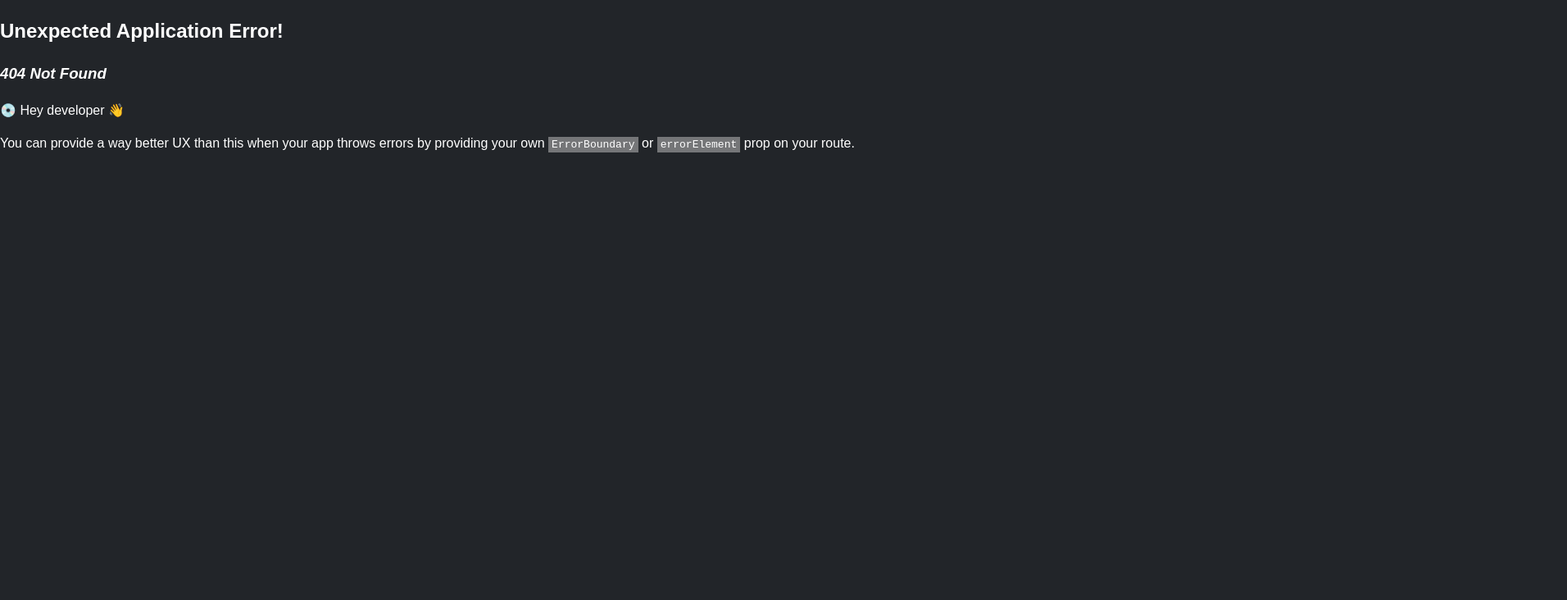
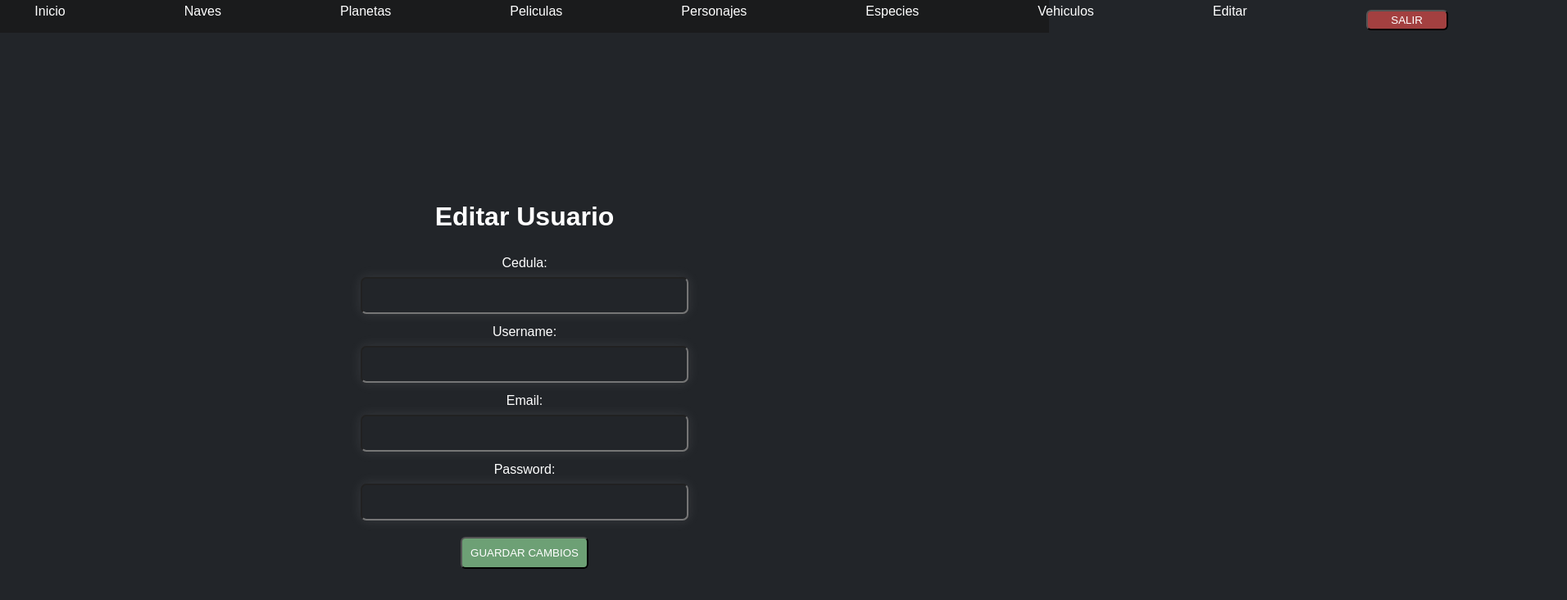
Before and after one commit to mauro2082/fronStar, a React (Vite) app: page /EditUser in a window 1280 px wide. Before the commit this address had no page. Shown: the top 732 px of the page at 82% size, 1912 px wide, since content can reach past the window. Built offline with nearby package versions, Linux system fonts and the light colour scheme.

Commit message:
se agrego editar usuario, solo permitiendo editarse a si mismo ç

```diff
--- a/src/auth/AuthProvider.tsx
+++ b/src/auth/AuthProvider.tsx
@@ -1,22 +1,35 @@
-import React, { createContext, useContext, useState } from "react";
+import React, { createContext, useContext, useState, ReactNode, Dispatch, SetStateAction } from "react";
 
 interface AuthContextProps {
   isAuthenticated: boolean;
-  setIsAuthenticated: React.Dispatch<React.SetStateAction<boolean>>;
+  setIsAuthenticated: Dispatch<SetStateAction<boolean>>;
+  userId: string | null;  // Agregado para almacenar el userId
+  setUserId: Dispatch<SetStateAction<string | null>>;  // Agregado para establecer el userId
+  logout: () => void;
 }
 
 const AuthContext = createContext<AuthContextProps | undefined>(undefined);
 
 interface AuthProviderProps {
-  children: React.ReactNode;
+  children: ReactNode;
 }
 
 export function AuthProvider({ children }: AuthProviderProps) {
   const [isAuthenticated, setIsAuthenticated] = useState(false);
+  const [userId, setUserId] = useState<string | null>(null);  // Estado para almacenar el userId
+
+  const logout = () => {
+    // Lógica para limpiar cualquier información relacionada con la sesión
+    setIsAuthenticated(false);
+    setUserId(null);
+  };
 
   const contextValue: AuthContextProps = {
     isAuthenticated,
     setIsAuthenticated,
+    userId,
+    setUserId,
+    logout,
   };
 
   return <AuthContext.Provider value={contextValue}>{children}</AuthContext.Provider>;
--- a/src/index.css
+++ b/src/index.css
@@ -76,7 +76,7 @@ nav {
   background-color: #1a1b1c;
   display: flex;
     justify-content: space-between; /* Alinea los elementos al principio y al final */
-    align-items: center; /* Centra verticalmente los elementos */
+
     padding: 2.3px; /* Agrega relleno según sea necesario */
 
 }
@@ -116,7 +116,7 @@ button:active {
 
 nav ul li:hover {
   background-color: #555555;
-
+  border-radius: 9%;
 }
 
 .img1 {
@@ -169,3 +169,12 @@ nav ul li:hover {
       margin: 0; /* Elimina el margen entre elementos en pantallas más pequeñas */
   }
 }
+
+.but1{
+  background-color: rgb(163, 64, 64);
+  padding: 3px;
+  border: 1;
+  /*min-width: 100px;*/
+  border-radius: 6px;
+  color: white;
+}
--- a/src/layout/layoutdashboard.tsx
+++ b/src/layout/layoutdashboard.tsx
@@ -1,11 +1,21 @@
-import React, { children } from 'react';
-import {Link} from "react-router-dom";
+import React from "react";
+import { Link, useNavigate } from "react-router-dom";
+import { useAuth } from "../auth/AuthProvider";
 
-interface DefaultLayaoutProps{
+interface DefaultLayoutProps {
   children: React.ReactNode;
 }
 
-export default function Layoutdashboard({children}:DefaultLayaoutProps){
+export default function Layoutdashboard({ children }: DefaultLayoutProps) {
+  const { logout } = useAuth();
+  const navigate = useNavigate();
+
+  const handleLogout = () => {
+    logout();
+    // Puedes redirigir a una página de inicio o hacer cualquier otra acción después de desloguear.
+    navigate("/"); // Redirigir a la página de inicio, ajusta según tus necesidades
+  };
+
   return (
     <>
       <header>
@@ -33,10 +43,10 @@ export default function Layoutdashboard({children}:DefaultLayaoutProps){
               <Link to="/Vehicle">Vehiculos</Link>
             </li>
             <li>
-                            <Link to="/Vehicle">Editar Usuario</Link>
+              <Link to="/EditUser">Editar</Link>
             </li>
             <li>
-                            <Link to="/Vehicle">Salir</Link>
+              <button onClick={handleLogout} className="but1">SALIR</button>
             </li>
           </ul>
         </nav>
--- a/src/main.tsx
+++ b/src/main.tsx
@@ -14,6 +14,7 @@ import Dashboard from './routes/dashboard.tsx';
 import Vehicle from './routes/routesdashboard/vehicle.tsx';
 import ProtectedRoute from './routes/protectedRoute.tsx';
 import { AuthProvider } from './auth/AuthProvider.tsx';
+import EditUser from './routes/routesdashboard/editUser.tsx';
 
 
 const router = createBrowserRouter([
@@ -61,8 +62,8 @@ const router = createBrowserRouter([
     element: <Vehicle />,
   },
   {
-    path: "/Vehicle",
-    element: <Vehicle />,
+    path: "/EditUser",
+    element: <EditUser />,
   }
 ])
 
--- a/src/routes/login.tsx
+++ b/src/routes/login.tsx
@@ -1,14 +1,14 @@
-import DefaultLayout from "../layout/defaultLayout";
 import React, { useState } from "react";
 import { useNavigate } from "react-router-dom";
 import { useAuth } from "../auth/AuthProvider";
 import { API_URL } from "../auth/constants";
 import { Navigate } from "react-router-dom";
+import DefaultLayout from "../layout/defaultLayout";
 
 export default function Login() {
   const [username, setUsername] = useState("");
   const [password, setPassword] = useState("");
-  const { setIsAuthenticated } = useAuth();
+  const { isAuthenticated, setIsAuthenticated, setUserId } = useAuth();
   const navigate = useNavigate();
 
   async function handleSubmit(e: React.FormEvent<HTMLFormElement>) {
@@ -29,21 +29,22 @@ export default function Login() {
       if (response.ok) {
         const data = await response.json();
         const accessToken = data.access_token;
+        const userId = data.userId;
 
-        if (accessToken) {
+        if (accessToken && userId) {
+          setIsAuthenticated(true);
+          setUserId(userId);
+
           console.log("Token de acceso:", accessToken);
-
-          // Establecer el estado de autenticación como true
-          setIsAuthenticated(true);
 
           setUsername("");
           setPassword("");
           alert("BIENVENIDO");
 
           // Redirigir al usuario a la página de Dashboard u otra página segura
-          navigate("/Dashboard");
+          navigate("/dashboard");
         } else {
-          console.log("Token de acceso no presente en la respuesta");
+          console.log("Token de acceso o ID no presente en la respuesta");
         }
       } else {
         console.log("Usuario Inválido");
@@ -54,11 +55,10 @@ export default function Login() {
     }
   }
 
-  if (useAuth().isAuthenticated) {
+  if (isAuthenticated) {
     return <Navigate to="/dashboard" />;
-  } else {
-    console.log("fallo");
   }
+
   return (
     <DefaultLayout>
       <form className="form" onSubmit={handleSubmit}>
@@ -66,13 +66,28 @@ export default function Login() {
           <div>
             <h1>INGRESO FAN S.W</h1>
             <label>Usuario:</label>
-                        <input type="text" id="username" name="username" required placeholder="Usuario" value={username} onChange={(e) => setUsername(e.target.value)} />
+            <input
+              type="text"
+              id="username"
+              name="username"
+              required
+              placeholder="Usuario"
+              value={username}
+              onChange={(e) => setUsername(e.target.value)}
+            />
           </div>
           <div>
-                        <label >Contraseña:</label>
-                        <input type="password" id="password" name="password" required placeholder="Password" value={password} onChange={(e) => setPassword(e.target.value)} />
+            <label>Contraseña:</label>
+            <input
+              type="password"
+              id="password"
+              name="password"
+              required
+              placeholder="Password"
+              value={password}
+              onChange={(e) => setPassword(e.target.value)}
+            />
           </div>
-
           <button type="submit">INGRESAR</button>
         </div>
       </form>
--- a/src/routes/routesdashboard/editUser.tsx
+++ b/src/routes/routesdashboard/editUser.tsx
@@ -1,79 +1,93 @@
-import { useContext, createContext, useState, useEffect } from "react";
+import React, { useState, useEffect } from 'react';
+import Layoutdashboard from '../../layout/layoutdashboard';
+import { useAuth } from '../../auth/AuthProvider';  // Asegúrate de importar correctamente
 
-interface User {
-  id: string;
-  cedula: string;
-  email: string;
-  username: string;
-  password: string;
+interface EditUserProps {
+  // userId ya no es obligatorio aquí, ya que lo obtendrás del contexto
 }
 
-interface AuthContextProps {
-  isAuthenticated: boolean;
-  user: User | null;
-  editUser: (updatedUser: Partial<User>) => void;
-}
+const EditUser: React.FC<EditUserProps> = () => {
+  const { userId } = useAuth();  // Obtén el userId del contexto
 
-interface AuthProviderProps {
-  children: React.ReactNode;
-}
-
-const AuthContext = createContext<AuthContextProps>({
-  isAuthenticated: false,
-  user: null,
-  editUser: () => {},
-});
-
-export function AuthProvider({ children }: AuthProviderProps) {
-  const [isAuthenticated, setIsAuthenticated] = useState(true);
-  const [user, setUser] = useState<User | null>(null);
+  const [userData, setUserData] = useState({
+    id: '',
+    cedula: '',
+    username: '',
+    email: '',
+    password: '',
+  });
 
   useEffect(() => {
-    // Simula la obtención del usuario autenticado desde tu backend
-    const fetchUserData = async () => {
-      try {
-        // Realiza una llamada a tu API para obtener la información del usuario
-        const response = await fetch('https://api.example.com/user', {
-          headers: {
-            Authorization: `Bearer YOUR_ACCESS_TOKEN`, // Reemplaza con tu token real
-          },
+    if (userId) {
+      // Realizar una solicitud al servidor para obtener los detalles del usuario por ID
+      fetch(`http://localhost:3000/users/${userId}`)
+        .then((response) => response.json())
+        .then((data) => setUserData(data))
+        .catch((error) => console.error('Error fetching user details:', error));
+    }
+  }, [userId]);
+
+  const handleChange = (e: React.ChangeEvent<HTMLInputElement>) => {
+    setUserData({
+      ...userData,
+      [e.target.name]: e.target.value,
+    });
+  };
+
+  const handleSave = () => {
+    // Enviar los cambios al servidor para actualizar la información del usuario
+    console.log("este es el tipo de dato user id:", typeof userId);
+    const userIdAsString = userId ? userId.toString() : '';
+    console.log("este es el tipo de dato:", typeof userIdAsString);
+    fetch(`http://localhost:3000/users/${userId}`, {
+      method: 'PATCH',
+      headers: {
+        'Content-Type': 'application/json',
+      },
+      body: JSON.stringify(userData),
+    })
+      .then((response) => response.json())
+      .then((updatedUserData) => {
+        console.log('User details updated successfully:', updatedUserData);
+        // Puedes realizar alguna acción después de la actualización, como redirigir a otra página
+        setUserData({
+          id: '',
+          cedula: '',
+          username: '',
+          email: '',
+          password: '',
         });
 
-        if (response.ok) {
-          const userData = await response.json();
-          setUser(userData);
-          setIsAuthenticated(true);
-        } else {
-          setUser(null);
-          setIsAuthenticated(false);
-        }
-      } catch (error) {
-        console.error('Error fetching user data:', error);
-      }
-    };
 
-    fetchUserData();
-  }, []);
-
-  const editUser = (updatedUser: Partial<User>) => {
-    // Verifica si el usuario está autenticado y si el ID coincide
-    if (isAuthenticated && user && user.id === updatedUser.id) {
-      // Simula la actualización de la información del usuario en tu backend
-      // Puedes hacer una llamada a tu API para actualizar la información
-      // Aquí deberías manejar la lógica real de actualización
-      const updatedUserData = { ...user, ...updatedUser };
-      console.log('Updated user data:', updatedUserData);
-      setUser(updatedUserData);
-    } else {
-      console.error('Unauthorized or invalid user ID for edit');
-    }
+          alert("USUARIO EDITADO CON EXITO")
+      })
+      .catch((error) => console.error('Error updating user details:', error));
   };
 
   return (
-    <AuthContext.Provider value={{ isAuthenticated, user, editUser }}>
-      {children}
-    </AuthContext.Provider>
+    <Layoutdashboard>
+      <div className="form">
+        <h1>Editar Usuario</h1>
+        <div>
+          <label>Cedula:</label>
+          <input type="text" name="cedula" value={userData.cedula} onChange={handleChange} />
+        </div>
+        <div>
+          <label>Username:</label>
+          <input type="text" name="username" value={userData.username} onChange={handleChange} />
+        </div>
+        <div>
+          <label>Email:</label>
+          <input type="email" name="email" value={userData.email} onChange={handleChange} />
+        </div>
+        <div>
+          <label>Password:</label>
+          <input type="password" name="password" value={userData.password} onChange={handleChange} />
+        </div>
+        <button onClick={handleSave}>GUARDAR CAMBIOS</button>
+      </div>
+    </Layoutdashboard>
   );
-}
+};
 
-export const useAuth = () => useContext(AuthContext);
+export default EditUser;
```
Lines whose indentation alone changed are shown as unchanged.
